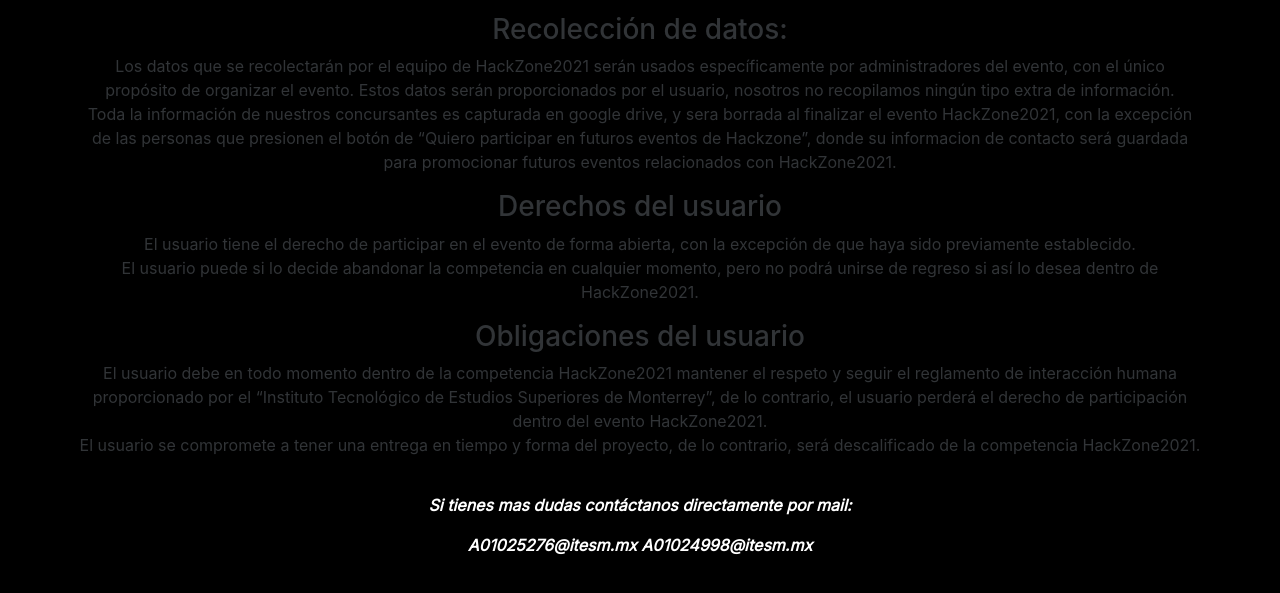
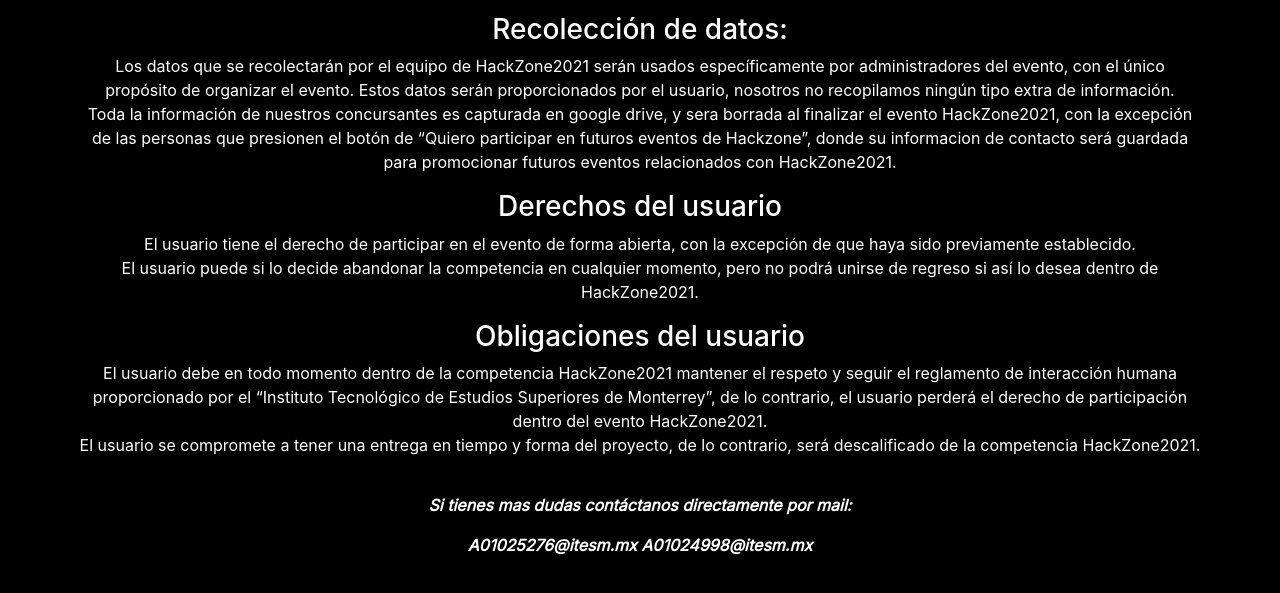
Before and after one commit to Hackzone2021/hackzone2021.github.io, a plain HTML site: page terminosycondiciones.html in a window 1280 px wide. Shown: the part 409-1002 px from the top of the page. Drawn offline with nearby package versions, Linux system fonts and the light colour scheme.

Commit message:
Cahnged color

```diff
--- a/assets/css/styles.css
+++ b/assets/css/styles.css
@@ -3,3 +3,7 @@
   /*background-color: #ffffff;*/
   text-decoration: none;
 }
+
+.terms {
+  color: white;
+}
--- a/terminosycondiciones.html
+++ b/terminosycondiciones.html
@@ -16,7 +16,7 @@
 
 <body class="text-center d-flex d-xl-flex justify-content-center justify-content-xl-center" style="background: rgb(0,0,0);">
     <div style="max-width: 90vw;width: auto;"><img src="assets/img/Component%2014%20(1).png" style="width: 500px;max-width: 100%;padding: 3vw;">
-        <div class="social-icons" style="background: rgba(255,255,255,0);padding: 0;margin: 15px;">
+        <div class="social-icons terms" style="background: rgba(255,255,255,0);padding: 0;margin: 15px;">
           <h1><strong>Terminos y condiciones</strong></h1>
           <p>Referiremos al equipo de HackZone como “nosotros” en este documento.<br>Al participar en este evento, ya sea como voluntariado, directivo, patrocinador, o participante, referidos en el documento como “usuario” los siguientes términos y condiciones aplicaran:</p>
           <h3>Recolección de datos:</h3>
```
